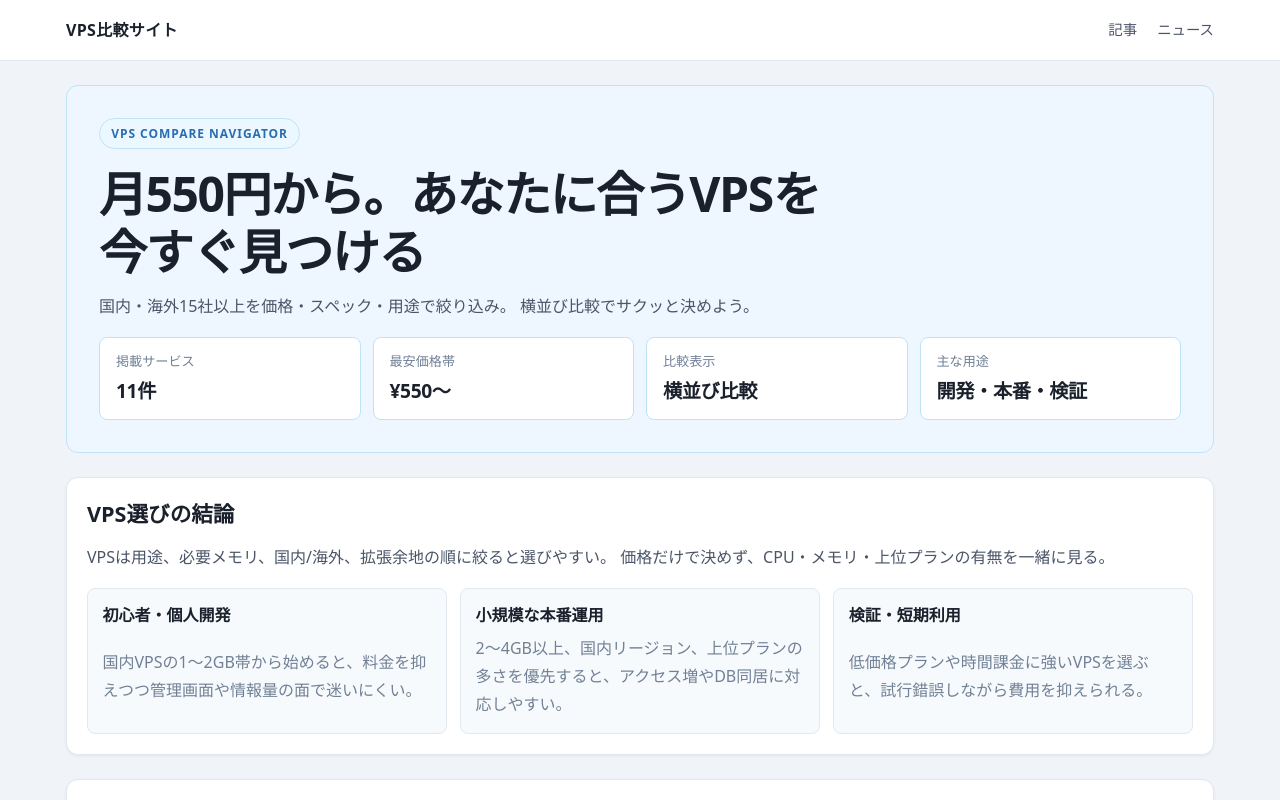
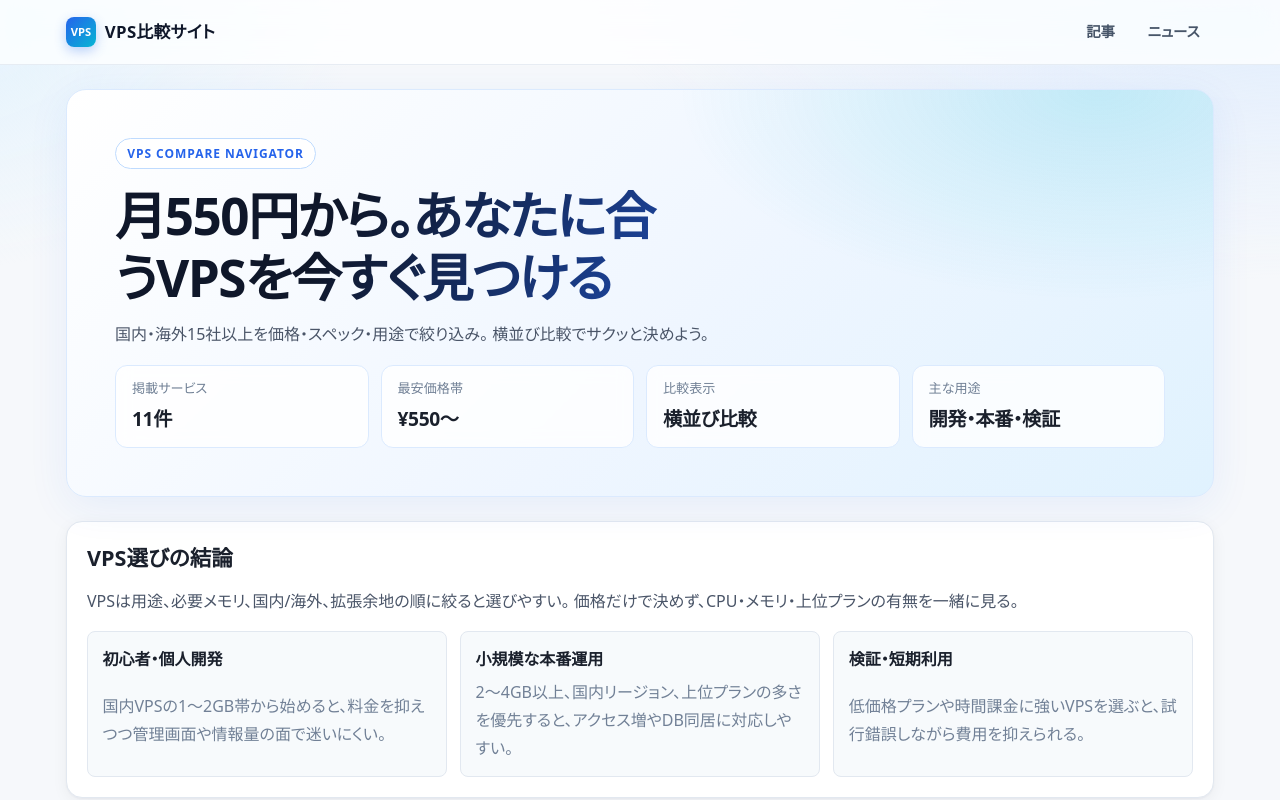
Before and after one commit to reload-co-jp/vps-survey, a Next.js app: page / in a window 1280 px wide. Shown: the top 800 px of the page. Built offline with nearby package versions, Linux system fonts and the light colour scheme; no server answers.

Commit message:
Renew layout

```diff
--- a/app/layout.tsx
+++ b/app/layout.tsx
@@ -1,4 +1,4 @@
-import type { Metadata } from "next"
+import type { Metadata, Viewport } from "next"
 import Script from "next/script"
 import type { ReactNode } from "react"
 import { companyUrl, siteName, siteUrl } from "../lib/site"
@@ -28,6 +28,10 @@ const shellStyle = {
   maxWidth: "1180px",
   paddingInline: "clamp(0.75rem, 2vw, 1rem)",
   width: "100%",
+}
+
+export const viewport: Viewport = {
+  themeColor: "#2563eb",
 }
 
 export const metadata: Metadata = {
@@ -154,52 +158,20 @@ const RootLayout = ({ children }: { children: ReactNode }) => {
             />
           </>
         ) : null}
-        <div style={{ minHeight: "100vh", width: "100%" }}>
-          <header
-            style={{
-              background: "#ffffff",
-              borderBottom: "1px solid #e2e8f0",
-              position: "sticky",
-              top: 0,
-              zIndex: 20,
-            }}
-          >
-            <div
-              style={{
-                ...shellStyle,
-                alignItems: "center",
-                display: "flex",
-                flexWrap: "wrap" as const,
-                gap: "1rem",
-                justifyContent: "space-between",
-                minHeight: "60px",
-                paddingBlock: "0.75rem",
-              }}
-            >
-              <a
-                href="/"
-                style={{
-                  color: "#1a202c",
-                  fontSize: "clamp(0.92rem, 2vw, 1rem)",
-                  fontWeight: 700,
-                  letterSpacing: "0.02em",
-                  textDecoration: "none",
-                }}
-              >
+        <a className="skip-link" href="#main">
+          本文へスキップ
+        </a>
+        <header className="site-header">
+          <div className="site-header__inner" style={shellStyle}>
+            <a aria-label={`${siteName} トップ`} className="site-logo" href="/">
+              <span aria-hidden="true" className="site-logo__mark">
+                VPS
+              </span>
               VPS比較サイト
             </a>
-              <nav style={{ display: "flex", gap: "1.25rem" }}>
+            <nav aria-label="メインナビゲーション" className="site-nav">
               {headerLinks.map((link) => (
-                  <a
-                    key={link.href}
-                    href={link.href}
-                    style={{
-                      color: "#4a5568",
-                      fontSize: "0.9rem",
-                      fontWeight: 500,
-                      textDecoration: "none",
-                    }}
-                  >
+                <a key={link.href} href={link.href}>
                   {link.label}
                 </a>
               ))}
@@ -207,6 +179,7 @@ const RootLayout = ({ children }: { children: ReactNode }) => {
           </div>
         </header>
         <main
+          id="main"
           style={{
             ...shellStyle,
             minWidth: 0,
@@ -216,95 +189,44 @@ const RootLayout = ({ children }: { children: ReactNode }) => {
         >
           {children}
         </main>
-          <footer
-            style={{
-              background: "#ffffff",
-              borderTop: "1px solid #e2e8f0",
-              marginTop: "2rem",
-            }}
+        <footer className="site-footer">
+          <div className="site-footer__inner" style={shellStyle}>
+            <p className="site-footer__brand">VPS比較サイト</p>
+            <nav
+              aria-label="キャンペーン・サービス別LP"
+              className="site-footer__nav"
             >
-            <div
-              style={{
-                ...shellStyle,
-                color: "#718096",
-                display: "grid",
-                fontSize: "clamp(0.8rem, 1.8vw, 0.85rem)",
-                gap: "1rem",
-                padding: "1.25rem 0 2rem",
-              }}
-            >
-              <div
-                style={{
-                  alignItems: "center",
-                  display: "flex",
-                  flexWrap: "wrap",
-                  gap: "0.75rem 1rem",
-                  justifyContent: "space-between",
-                }}
-              >
-                <p style={{ color: "#1a202c", fontWeight: 600 }}>
-                  VPS比較サイト
-                </p>
-                <p>&copy; 2026 Reload, Inc.</p>
-              </div>
-              <div
-                style={{
-                  alignItems: "center",
-                  display: "flex",
-                  flexWrap: "wrap",
-                  gap: "0.6rem 1rem",
-                }}
-              >
-                <span style={{ color: "#a0aec0" }}>LP</span>
+              <h2>LP</h2>
+              <ul>
                 {footerLpLinks.map((link) => (
-                  <a
-                    key={link.href}
-                    href={link.href}
-                    style={{
-                      color: "#3EA8FF",
-                      textDecoration: "none",
-                    }}
-                  >
-                    {link.label}
-                  </a>
+                  <li key={link.href}>
+                    <a href={link.href}>{link.label}</a>
+                  </li>
                 ))}
-              </div>
-              <div
-                style={{
-                  alignItems: "center",
-                  display: "flex",
-                  flexWrap: "wrap",
-                  gap: "0.6rem 1rem",
-                }}
-              >
-                <span style={{ color: "#a0aec0" }}>サイト情報</span>
+              </ul>
+            </nav>
+            <nav aria-label="サイト情報" className="site-footer__nav">
+              <h2>サイト情報</h2>
+              <ul>
                 {footerSiteLinks.map((link) => (
-                  <a
-                    key={link.href}
-                    href={link.href}
-                    style={{
-                      color: "#3EA8FF",
-                      textDecoration: "none",
-                    }}
-                  >
-                    {link.label}
-                  </a>
+                  <li key={link.href}>
+                    <a href={link.href}>{link.label}</a>
+                  </li>
                 ))}
+                <li>
                   <a
                     href={companyUrl}
                     rel="noopener noreferrer"
-                  style={{
-                    color: "#3EA8FF",
-                    textDecoration: "none",
-                  }}
                     target="_blank"
                   >
                     運営会社
                   </a>
-              </div>
+                </li>
+              </ul>
+            </nav>
+            <p className="site-footer__copy">&copy; 2026 Reload, Inc.</p>
           </div>
         </footer>
-        </div>
       </body>
     </html>
   )
--- a/app/reset.css
+++ b/app/reset.css
@@ -4,24 +4,66 @@
 }
 
 :root {
-  background: #f0f4f8;
-  color: #1a202c;
+  --brand: #2563eb;
+  --brand-2: #06b6d4;
+  --ink: #0f172a;
+  --muted: #475569;
+  --line: #e2e8f0;
+  --surface: #ffffff;
+  background:
+    radial-gradient(1200px 600px at 100% -10%, #dbeafe 0%, transparent 60%),
+    radial-gradient(900px 500px at -10% 0%, #e0f2fe 0%, transparent 55%),
+    #f6f8fb;
+  background-attachment: fixed;
+  color: var(--ink);
   color-scheme: light;
   font-family:
     "Hiragino Sans", "Yu Gothic UI", "Noto Sans JP", system-ui, sans-serif;
+  font-feature-settings: "palt";
   line-height: 1.5;
+  -webkit-font-smoothing: antialiased;
+  text-rendering: optimizeLegibility;
 }
 
 html {
   scroll-behavior: smooth;
+  scroll-padding-top: 80px;
 }
 
 body {
   min-height: 100vh;
 }
 
+h1,
+h2,
+h3 {
+  text-wrap: balance;
+}
+
+p {
+  text-wrap: pretty;
+}
+
 a {
   color: inherit;
+  text-underline-offset: 0.2em;
+  transition:
+    color 0.15s,
+    opacity 0.15s;
+}
+
+a:hover {
+  opacity: 0.85;
+}
+
+:focus-visible {
+  border-radius: 4px;
+  outline: 2px solid var(--brand);
+  outline-offset: 2px;
+}
+
+::selection {
+  background: #bfdbfe;
 }
 
 button,
@@ -29,3 +71,185 @@ input,
 select {
   font: inherit;
 }
+
+img {
+  height: auto;
+  max-width: 100%;
+}
+
+/* カード系: inline style の上から影と hover を付与 */
+article,
+[data-surface] {
+  transition:
+    box-shadow 0.2s,
+    transform 0.2s;
+}
+
+[data-surface],
+main section > article,
+main [data-grid] > article {
+  box-shadow:
+    0 1px 2px rgba(15, 23, 42, 0.04),
+    0 4px 16px rgba(15, 23, 42, 0.05) !important;
+}
+
+main [data-grid] > article:hover,
+main [data-grid] > a:hover {
+  box-shadow:
+    0 2px 4px rgba(15, 23, 42, 0.06),
+    0 12px 32px rgba(37, 99, 235, 0.12) !important;
+  transform: translateY(-2px);
+}
+
+table {
+  border-collapse: collapse;
+}
+
+tbody tr:hover {
+  background: #f8fafc;
+}
+
+/* shell */
+.skip-link {
+  background: var(--ink);
+  border-radius: 6px;
+  color: #fff;
+  left: 1rem;
+  padding: 0.5rem 1rem;
+  position: absolute;
+  top: -100px;
+  z-index: 100;
+}
+
+.skip-link:focus {
+  top: 0.75rem;
+}
+
+.site-header {
+  backdrop-filter: saturate(180%) blur(12px);
+  -webkit-backdrop-filter: saturate(180%) blur(12px);
+  background: rgba(255, 255, 255, 0.78);
+  border-bottom: 1px solid rgba(226, 232, 240, 0.8);
+  position: sticky;
+  top: 0;
+  z-index: 20;
+}
+
+.site-header__inner {
+  align-items: center;
+  display: flex;
+  flex-wrap: wrap;
+  gap: 1rem;
+  justify-content: space-between;
+  min-height: 64px;
+  padding-block: 0.75rem;
+}
+
+.site-logo {
+  align-items: center;
+  color: var(--ink);
+  display: inline-flex;
+  font-size: clamp(0.95rem, 2vw, 1.05rem);
+  font-weight: 800;
+  gap: 0.55rem;
+  letter-spacing: 0.02em;
+  text-decoration: none;
+}
+
+.site-logo__mark {
+  background: linear-gradient(135deg, var(--brand), var(--brand-2));
+  border-radius: 8px;
+  box-shadow: 0 4px 12px rgba(37, 99, 235, 0.3);
+  color: #fff;
+  display: grid;
+  font-size: 0.7rem;
+  font-weight: 800;
+  height: 30px;
+  letter-spacing: 0;
+  place-items: center;
+  width: 30px;
+}
+
+.site-nav {
+  display: flex;
+  gap: 0.25rem;
+}
+
+.site-nav a {
+  border-radius: 999px;
+  color: var(--muted);
+  font-size: 0.9rem;
+  font-weight: 600;
+  padding: 0.45rem 0.9rem;
+  text-decoration: none;
+}
+
+.site-nav a:hover {
+  background: #eff6ff;
+  color: var(--brand);
+  opacity: 1;
+}
+
+.site-footer {
+  background: var(--ink);
+  color: #94a3b8;
+  margin-top: 3rem;
+}
+
+.site-footer__inner {
+  display: grid;
+  font-size: clamp(0.8rem, 1.8vw, 0.86rem);
+  gap: 1.5rem;
+  padding: 2.5rem 0 2rem;
+}
+
+.site-footer__brand {
+  color: #fff;
+  font-size: 1rem;
+  font-weight: 700;
+}
+
+.site-footer__nav {
+  display: grid;
+  gap: 0.6rem;
+}
+
+.site-footer__nav h2 {
+  color: #e2e8f0;
+  font-size: 0.78rem;
+  font-weight: 700;
+  letter-spacing: 0.08em;
+}
+
+.site-footer__nav ul {
+  display: flex;
+  flex-wrap: wrap;
+  gap: 0.5rem 1.25rem;
+  list-style: none;
+  padding: 0;
+}
+
+.site-footer__nav a {
+  color: #cbd5e1;
+  text-decoration: none;
+}
+
+.site-footer__nav a:hover {
+  color: #fff;
+  opacity: 1;
+}
+
+.site-footer__copy {
+  border-top: 1px solid #1e293b;
+  padding-top: 1.25rem;
+}
+
+@media (prefers-reduced-motion: reduce) {
+  html {
+    scroll-behavior: auto;
+  }
+
+  * {
+    transition: none !important;
+  }
+}
--- a/components/vps-explorer.tsx
+++ b/components/vps-explorer.tsx
@@ -206,16 +206,14 @@ const ExplorerStyles = () => (
     [data-vps-explorer] [data-surface='default'] {
       background: #ffffff;
       border: 1px solid #e2e8f0;
-      border-radius: 12px;
-      box-shadow: 0 1px 3px rgba(0, 0, 0, 0.06);
+      border-radius: 16px;
       padding: 1.25rem;
     }
 
     [data-vps-explorer] [data-surface='responsive'] {
       background: #ffffff;
       border: 1px solid #e2e8f0;
-      border-radius: clamp(8px, 2vw, 12px);
-      box-shadow: 0 1px 3px rgba(0, 0, 0, 0.06);
+      border-radius: clamp(12px, 2vw, 16px);
       padding: clamp(0.9rem, 3vw, 1.25rem);
     }
 
@@ -663,13 +661,15 @@ const compactControlStyle: CSSProperties = {
 }
 
 const heroStyle: CSSProperties = {
-  background: "#eef6ff",
-  border: "1px solid #bee3f8",
-  borderRadius: 12,
+  background:
+    "radial-gradient(600px 300px at 90% 0%, rgba(6, 182, 212, 0.18), transparent 70%), linear-gradient(135deg, #ffffff 0%, #eff6ff 55%, #e0f2fe 100%)",
+  border: "1px solid #dbeafe",
+  borderRadius: 20,
+  boxShadow: "0 10px 40px rgba(37, 99, 235, 0.08)",
   maxWidth: "100%",
   minWidth: 0,
   overflow: "hidden",
-  padding: "clamp(1.25rem, 4vw, 2rem)",
+  padding: "clamp(1.5rem, 5vw, 3rem)",
   position: "relative",
   width: "100%",
 }
@@ -682,10 +682,10 @@ const heroContentStyle: CSSProperties = {
 }
 
 const eyebrowStyle: CSSProperties = {
-  background: "#ebf8ff",
-  border: "1px solid #bee3f8",
+  background: "#ffffff",
+  border: "1px solid #bfdbfe",
   borderRadius: 999,
-  color: "#2b6cb0",
+  color: "#2563eb",
   display: "inline-flex",
   fontSize: "0.75rem",
   fontWeight: 600,
@@ -696,9 +696,12 @@ const eyebrowStyle: CSSProperties = {
 }
 
 const heroTitleStyle: CSSProperties = {
-  color: "#1a202c",
-  fontSize: "clamp(1.75rem, 4vw, 3rem)",
-  fontWeight: 700,
+  backgroundClip: "text",
+  backgroundImage: "linear-gradient(120deg, #0f172a 30%, #2563eb 100%)",
+  color: "transparent",
+  fontSize: "clamp(1.85rem, 4.5vw, 3.2rem)",
+  fontWeight: 800,
+  WebkitBackgroundClip: "text",
   letterSpacing: "-0.03em",
   lineHeight: 1.2,
 }
@@ -710,9 +713,10 @@ const heroLeadStyle: CSSProperties = {
 }
 
 const metricCardStyle: CSSProperties = {
-  background: "#ffffff",
-  border: "1px solid #bee3f8",
-  borderRadius: 8,
+  backdropFilter: "blur(8px)",
+  background: "rgba(255, 255, 255, 0.8)",
+  border: "1px solid #dbeafe",
+  borderRadius: 12,
   display: "grid",
   gap: "0.35rem",
   padding: "0.85rem 1rem",
@@ -790,8 +794,9 @@ const subCellStyle: CSSProperties = {
 }
 
 const linkButtonStyle: CSSProperties = {
-  background: "#3EA8FF",
-  borderRadius: 6,
+  background: "linear-gradient(135deg, #2563eb, #06b6d4)",
+  borderRadius: 999,
+  boxShadow: "0 4px 14px rgba(37, 99, 235, 0.25)",
   color: "#ffffff",
   display: "inline-flex",
   fontSize: "0.9rem",
```
Lines whose indentation alone changed are shown as unchanged.
